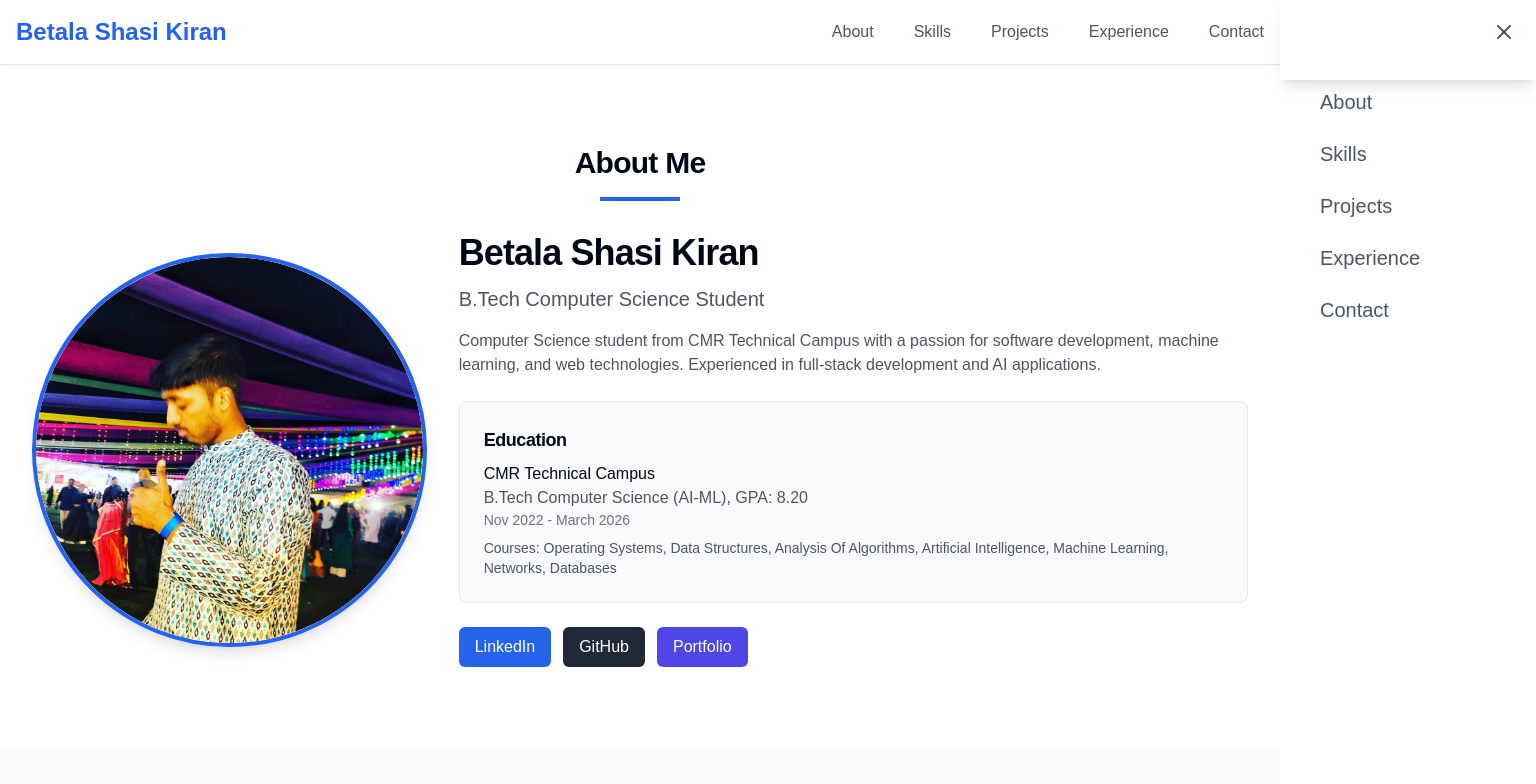
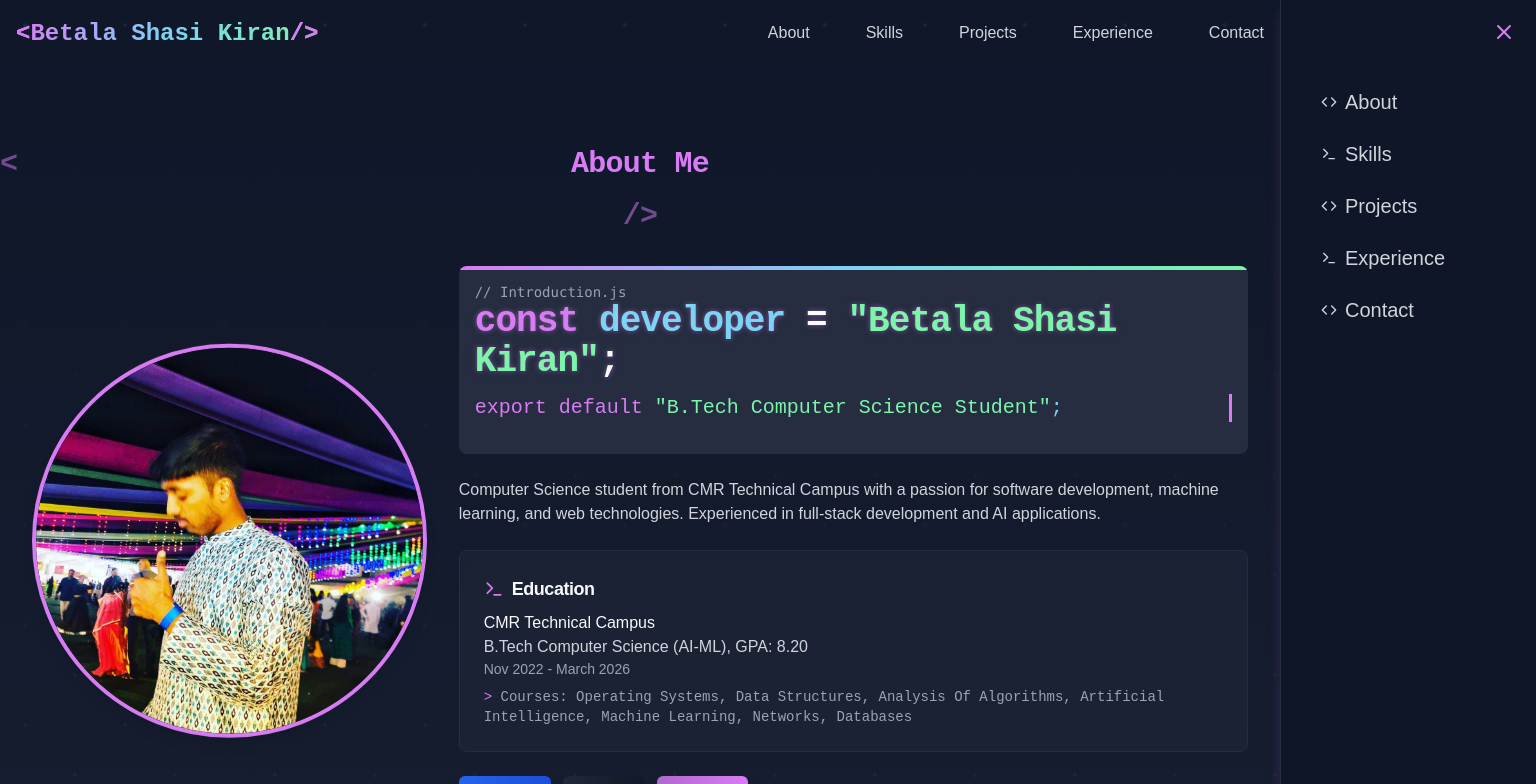
Before and after one commit to bshasikiran/flutter-showcase-app-magic, a React (Vite) app: page / in a window 1280 px wide. Shown: the top 784 px of the page, 1536 px wide, since content can reach past the window. Built offline with nearby package versions, Linux system fonts and the light colour scheme.

Commit message:
feat: Add vibrant color animation
Implement a techy and anime-themed color animation style.

```diff
--- a/src/components/About.tsx
+++ b/src/components/About.tsx
@@ -1,15 +1,16 @@
 
 import React from 'react';
 import { Avatar, AvatarImage, AvatarFallback } from "@/components/ui/avatar";
+import { Terminal, Code } from 'lucide-react';
 
 const About = () => {
   return (
-    <section id="about" className="section bg-white">
+    <section id="about" className="section bg-gradient-to-b from-background to-muted/30">
       <div className="container mx-auto">
         <h2 className="section-title">About Me</h2>
         <div className="flex flex-col md:flex-row gap-8 items-center">
           <div className="md:w-1/3">
-            <div className="aspect-square rounded-full overflow-hidden border-4 border-primary shadow-lg hover:shadow-xl transition-all duration-300">
+            <div className="aspect-square rounded-full overflow-hidden border-4 border-primary shadow-lg hover:shadow-xl transition-all duration-300 float glowing-border">
               <Avatar className="w-full h-full">
                 <AvatarImage
                   src="/lovable-uploads/d8d1500c-4646-493c-9436-2010c3f5fcdc.png"
@@ -21,22 +22,32 @@ const About = () => {
             </div>
           </div>
           <div className="md:w-2/3">
-            <h1 className="text-4xl font-bold mb-3">Betala Shasi Kiran</h1>
-            <p className="text-xl text-gray-600 mb-4">B.Tech Computer Science Student</p>
-            <p className="text-gray-600 mb-6">
+            <div className="code-block mb-6">
+              <span className="code-comment">// Introduction.js</span>
+              <h1 className="text-4xl font-bold mb-3 mono">
+                <span className="code-keyword">const</span> <span className="code-function">developer</span> = <span className="code-string">"Betala Shasi Kiran"</span>;
+              </h1>
+              <p className="text-xl text-secondary mb-4 mono typing">
+                <span className="code-keyword">export default</span> <span className="code-string">"B.Tech Computer Science Student"</span>;
+              </p>
+            </div>
+            <p className="text-gray-300 mb-6">
               Computer Science student from CMR Technical Campus with a passion for software development,
               machine learning, and web technologies. Experienced in full-stack development and AI applications.
             </p>
 
-            <div className="bg-gray-50 p-6 rounded-lg border mb-6">
-              <h3 className="text-lg font-semibold mb-2">Education</h3>
+            <div className="bg-muted/40 p-6 rounded-lg border border-muted mb-6 backdrop-blur-sm hover:bg-muted/60 transition-all duration-300">
+              <h3 className="text-lg font-semibold mb-2 flex items-center gap-2">
+                <Terminal size={20} className="text-primary" />
+                Education
+              </h3>
               <div className="mb-2">
                 <p className="font-medium">CMR Technical Campus</p>
-                <p className="text-gray-600">B.Tech Computer Science (AI-ML), GPA: 8.20</p>
-                <p className="text-gray-500 text-sm">Nov 2022 - March 2026</p>
+                <p className="text-gray-300">B.Tech Computer Science (AI-ML), GPA: 8.20</p>
+                <p className="text-gray-400 text-sm">Nov 2022 - March 2026</p>
               </div>
-              <p className="text-gray-600 text-sm">
-                Courses: Operating Systems, Data Structures, Analysis Of Algorithms, Artificial Intelligence, Machine Learning, Networks, Databases
+              <p className="text-gray-400 text-sm mono">
+                <span className="text-primary">&gt;</span> Courses: Operating Systems, Data Structures, Analysis Of Algorithms, Artificial Intelligence, Machine Learning, Networks, Databases
               </p>
             </div>
 
@@ -45,7 +56,7 @@ const About = () => {
                 href="https://www.linkedin.com/in/betala-shasi-kiran"
                 target="_blank"
                 rel="noopener noreferrer"
-                className="px-4 py-2 bg-blue-600 text-white rounded-md hover:bg-blue-700 transition-colors"
+                className="px-4 py-2 bg-gradient-to-r from-blue-600 to-blue-700 text-white rounded-md hover:from-blue-500 hover:to-blue-600 transition-all duration-300 hover:-translate-y-1 shadow-lg shadow-blue-600/20"
               >
                 LinkedIn
               </a>
@@ -53,7 +64,7 @@ const About = () => {
                 href="https://github.com/bshasikiran"
                 target="_blank"
                 rel="noopener noreferrer"
-                className="px-4 py-2 bg-gray-800 text-white rounded-md hover:bg-gray-900 transition-colors"
+                className="px-4 py-2 bg-gradient-to-r from-gray-800 to-gray-900 text-white rounded-md hover:from-gray-700 hover:to-gray-800 transition-all duration-300 hover:-translate-y-1 shadow-lg shadow-gray-900/20"
               >
                 GitHub
               </a>
@@ -61,7 +72,7 @@ const About = () => {
                 href="https://joi-eight-alpha.vercel.app/"
                 target="_blank"
                 rel="noopener noreferrer"
-                className="px-4 py-2 bg-indigo-600 text-white rounded-md hover:bg-indigo-700 transition-colors"
+                className="px-4 py-2 bg-gradient-to-r from-primary/80 to-primary text-white rounded-md hover:from-primary/70 hover:to-primary/90 transition-all duration-300 hover:-translate-y-1 shadow-lg shadow-primary/20"
               >
                 Portfolio
               </a>
--- a/src/components/Header.tsx
+++ b/src/components/Header.tsx
@@ -1,38 +1,73 @@
 
-import React, { useState } from 'react';
+import React, { useState, useEffect } from 'react';
 import { cn } from '@/lib/utils';
-import { Menu, X } from 'lucide-react';
+import { Menu, X, Code, Terminal } from 'lucide-react';
 
 const Header = () => {
   const [isOpen, setIsOpen] = useState(false);
+  const [scrolled, setScrolled] = useState(false);
 
   const menuItems = [
-    { name: 'About', href: '#about' },
-    { name: 'Skills', href: '#skills' },
-    { name: 'Projects', href: '#projects' },
-    { name: 'Experience', href: '#experience' },
-    { name: 'Contact', href: '#contact' },
+    { name: 'About', href: '#about', icon: <Code size={16} /> },
+    { name: 'Skills', href: '#skills', icon: <Terminal size={16} /> },
+    { name: 'Projects', href: '#projects', icon: <Code size={16} /> },
+    { name: 'Experience', href: '#experience', icon: <Terminal size={16} /> },
+    { name: 'Contact', href: '#contact', icon: <Code size={16} /> },
   ];
 
+  useEffect(() => {
+    const handleScroll = () => {
+      const offset = window.scrollY;
+      if (offset > 50) {
+        setScrolled(true);
+      } else {
+        setScrolled(false);
+      }
+    };
+
+    window.addEventListener('scroll', handleScroll);
+    return () => {
+      window.removeEventListener('scroll', handleScroll);
+    };
+  }, []);
+
   return (
-    <header className="sticky top-0 z-50 bg-white/90 backdrop-blur-sm shadow-sm border-b">
+    <header
+      className={cn(
+        "sticky top-0 z-50 transition-all duration-300",
+        scrolled
+          ? "bg-background/90 backdrop-blur-md shadow-lg shadow-primary/10"
+          : "bg-transparent"
+      )}
+    >
       <div className="container mx-auto py-4 px-4 flex justify-between items-center">
-        <a href="#" className="text-2xl font-bold text-primary">Betala Shasi Kiran</a>
+        <a href="#" className="text-2xl font-bold">
+          <span className="bg-clip-text text-transparent bg-gradient-to-r from-primary via-secondary to-accent mono">
+            <span className="text-primary">&lt;</span>
+            Betala Shasi Kiran
+            <span className="text-primary">/&gt;</span>
+          </span>
+        </a>
 
         {/* Mobile menu button */}
         <button className="md:hidden" onClick={() => setIsOpen(!isOpen)}>
-          {isOpen ? <X size={24} /> : <Menu size={24} />}
+          {isOpen ? <X size={24} className="text-primary" /> : <Menu size={24} className="text-primary" />}
         </button>
 
         {/* Desktop navigation */}
-        <nav className="hidden md:flex space-x-10">
+        <nav className="hidden md:flex space-x-8">
           {menuItems.map((item) => (
             <a
               key={item.name}
               href={item.href}
-              className="text-gray-600 font-medium hover:text-primary transition-colors"
+              className="text-gray-300 font-medium hover:text-primary transition-colors flex items-center gap-2 group"
             >
-              {item.name}
+              <span className="opacity-0 group-hover:opacity-100 transition-opacity">
+                {item.icon}
+              </span>
+              <span className="relative after:content-[''] after:absolute after:w-full after:scale-x-0 after:h-0.5 after:bottom-0 after:left-0 after:bg-primary after:origin-bottom-right after:transition-transform after:duration-300 group-hover:after:scale-x-100 group-hover:after:origin-bottom-left">
+                {item.name}
+              </span>
             </a>
           ))}
         </nav>
@@ -41,11 +76,11 @@ const Header = () => {
       {/* Mobile navigation */}
       <nav
         className={cn(
-          "fixed inset-y-0 right-0 transform bg-white w-64 p-10 pl-10 text-gray-600 shadow-lg transition duration-300 ease-in-out z-50",
+          "fixed inset-y-0 right-0 transform bg-background/95 backdrop-blur-lg w-64 p-10 pl-10 text-gray-200 shadow-lg shadow-primary/20 transition duration-300 ease-in-out z-50 border-l border-muted",
           isOpen ? "translate-x-0" : "translate-x-full"
         )}
       >
-        <button className="absolute top-5 right-5" onClick={() => setIsOpen(false)}>
+        <button className="absolute top-5 right-5 text-primary" onClick={() => setIsOpen(false)}>
           <X size={24} />
         </button>
         <div className="flex flex-col space-y-6 mt-12">
@@ -53,9 +88,10 @@ const Header = () => {
             <a
               key={item.name}
               href={item.href}
-              className="text-xl font-medium hover:text-primary transition-colors"
+              className="text-xl font-medium text-gray-300 hover:text-primary transition-colors flex items-center gap-2"
               onClick={() => setIsOpen(false)}
             >
+              {item.icon}
               {item.name}
             </a>
           ))}
--- a/src/index.css
+++ b/src/index.css
@@ -4,78 +4,51 @@
 @tailwind utilities;
 
 @import url('https://fonts.googleapis.com/css2?family=Poppins:wght@300;400;500;600;700&display=swap');
+@import url('https://fonts.googleapis.com/css2?family=JetBrains+Mono:wght@400;600&display=swap');
 
 @layer base {
   :root {
-    --background: 0 0% 100%;
-    --foreground: 222.2 84% 4.9%;
+    --background: 222 47% 11%;
+    --foreground: 210 40% 98%;
 
-    --card: 0 0% 100%;
-    --card-foreground: 222.2 84% 4.9%;
+    --card: 222 47% 11%;
+    --card-foreground: 210 40% 98%;
 
-    --popover: 0 0% 100%;
-    --popover-foreground: 222.2 84% 4.9%;
+    --popover: 222 47% 11%;
+    --popover-foreground: 210 40% 98%;
 
-    --primary: 221 83% 53%;
-    --primary-foreground: 210 40% 98%;
+    --primary: 286 84% 72%;
+    --primary-foreground: 222 47% 11%;
 
-    --secondary: 210 40% 96.1%;
-    --secondary-foreground: 222.2 47.4% 11.2%;
+    --secondary: 196 84% 72%;
+    --secondary-foreground: 222 47% 11%;
 
-    --muted: 210 40% 96.1%;
-    --muted-foreground: 215.4 16.3% 46.9%;
+    --accent: 143 84% 72%;
+    --accent-foreground: 222 47% 11%;
 
-    --accent: 210 40% 96.1%;
-    --accent-foreground: 222.2 47.4% 11.2%;
+    --muted: 223 25% 20%;
+    --muted-foreground: 215 20.2% 65.1%;
 
-    --destructive: 0 84.2% 60.2%;
+    --destructive: 0 62.8% 30.6%;
     --destructive-foreground: 210 40% 98%;
 
-    --border: 214.3 31.8% 91.4%;
-    --input: 214.3 31.8% 91.4%;
-    --ring: 222.2 84% 4.9%;
+    --border: 223 25% 25%;
+    --input: 223 25% 20%;
+    --ring: 286 84% 72%;
 
     --radius: 0.5rem;
   }
 
-  .dark {
-    --background: 222.2 84% 4.9%;
-    --foreground: 210 40% 98%;
-
-    --card: 222.2 84% 4.9%;
-    --card-foreground: 210 40% 98%;
-
-    --popover: 222.2 84% 4.9%;
-    --popover-foreground: 210 40% 98%;
-
-    --primary: 217.2 91.2% 59.8%;
-    --primary-foreground: 222.2 47.4% 11.2%;
-
-    --secondary: 217.2 32.6% 17.5%;
-    --secondary-foreground: 210 40% 98%;
-
-    --muted: 217.2 32.6% 17.5%;
-    --muted-foreground: 215 20.2% 65.1%;
-
-    --accent: 217.2 32.6% 17.5%;
-    --accent-foreground: 210 40% 98%;
-
-    --destructive: 0 62.8% 30.6%;
-    --destructive-foreground: 210 40% 98%;
-
-    --border: 217.2 32.6% 17.5%;
-    --input: 217.2 32.6% 17.5%;
-    --ring: 212.7 26.8% 83.9%;
-  }
-}
-
-@layer base {
   * {
     @apply border-border;
   }
   body {
     @apply bg-background text-foreground;
     font-family: 'Poppins', sans-serif;
+    background-image:
+      radial-gradient(circle at 25px 25px, rgba(255, 255, 255, 0.05) 2px, transparent 0),
+      radial-gradient(circle at 75px 75px, rgba(255, 255, 255, 0.05) 2px, transparent 0);
+    background-size: 100px 100px;
   }
 
   h1, h2, h3, h4, h5, h6 {
@@ -84,6 +57,7 @@
 
   h1 {
     @apply text-4xl md:text-5xl;
+    text-shadow: 0 0 5px hsl(var(--primary) / 0.5);
   }
 
   h2 {
@@ -92,6 +66,10 @@
 
   h3 {
     @apply text-2xl md:text-3xl;
+  }
+
+  .mono {
+    font-family: 'JetBrains Mono', monospace;
   }
 
   .container {
@@ -103,31 +81,111 @@
   }
 
   .section-title {
-    @apply text-3xl font-bold mb-8 text-center relative;
+    @apply text-3xl font-bold mb-8 text-center relative mono;
+    color: hsl(var(--primary));
+  }
+
+  .section-title:before {
+    content: "<";
+    @apply absolute -left-8 opacity-50 text-primary;
   }
 
   .section-title:after {
-    content: '';
-    @apply block w-20 h-1 bg-primary mx-auto mt-4;
+    content: "/>";
+    @apply block w-20 mx-auto mt-4 text-primary opacity-50;
   }
 
   .skill-bar {
-    @apply h-2 rounded-full bg-gray-200 overflow-hidden;
+    @apply h-3 rounded-full bg-muted overflow-hidden;
+    box-shadow: inset 0 0 5px rgba(0,0,0,0.2);
   }
 
   .skill-progress {
-    @apply h-full rounded-full bg-primary transition-all duration-1000;
+    @apply h-full rounded-full bg-gradient-to-r from-primary to-accent transition-all duration-1000;
+    box-shadow: 0 0 10px hsl(var(--primary) / 0.5);
   }
 
   .project-card {
-    @apply rounded-lg overflow-hidden border transition-all duration-300 hover:shadow-lg;
+    @apply rounded-lg overflow-hidden border border-muted transition-all duration-300 hover:-translate-y-1 hover:shadow-lg hover:shadow-primary/20 bg-card/70 backdrop-blur-sm;
   }
 
   .timeline-item {
-    @apply relative pl-8 pb-8 border-l-2 border-gray-200 last:border-0;
+    @apply relative pl-8 pb-8 border-l-2 border-muted last:border-0;
   }
 
   .timeline-dot {
     @apply absolute left-[-9px] w-4 h-4 rounded-full bg-primary;
+    box-shadow: 0 0 10px hsl(var(--primary) / 0.8);
+  }
+
+  /* Anime-style animation keyframes */
+  @keyframes float {
+    0% { transform: translateY(0px); }
+    50% { transform: translateY(-10px); }
+    100% { transform: translateY(0px); }
+  }
+
+  @keyframes pulse {
+    0% { box-shadow: 0 0 0 0 hsl(var(--primary) / 0.7); }
+    70% { box-shadow: 0 0 0 10px hsl(var(--primary) / 0); }
+    100% { box-shadow: 0 0 0 0 hsl(var(--primary) / 0); }
+  }
+
+  @keyframes typewriter {
+    from { width: 0; }
+    to { width: 100%; }
+  }
+
+  @keyframes blink {
+    from { border-right-color: hsl(var(--primary)); }
+    to { border-right-color: transparent; }
+  }
+
+  .float {
+    animation: float 6s ease-in-out infinite;
+  }
+
+  .pulse {
+    animation: pulse 2s infinite;
+  }
+
+  .typing {
+    overflow: hidden;
+    white-space: nowrap;
+    border-right: 3px solid hsl(var(--primary));
+    animation:
+      typewriter 4s steps(40, end) forwards,
+      blink 1s step-end infinite;
+  }
+
+  .glowing-border {
+    box-shadow: 0 0 15px hsl(var(--primary) / 0.5);
+  }
+
+  /* Code-like styling */
+  .code-block {
+    @apply p-4 rounded-lg bg-muted font-mono text-sm relative overflow-hidden;
+  }
+
+  .code-block:before {
+    content: '';
+    @apply absolute top-0 left-0 w-full h-1;
+    background: linear-gradient(90deg, hsl(var(--primary)), hsl(var(--secondary)), hsl(var(--accent)));
+  }
+
+  .code-comment {
+    @apply text-muted-foreground;
+  }
+
+  .code-keyword {
+    color: hsl(var(--primary));
+  }
+
+  .code-string {
+    color: hsl(var(--accent));
+  }
+
+  .code-function {
+    color: hsl(var(--secondary));
   }
 }
```
Also changed, not shown: src/components/Projects.tsx (+32 -11 lines), src/components/Skills.tsx (+28 -10 lines).
